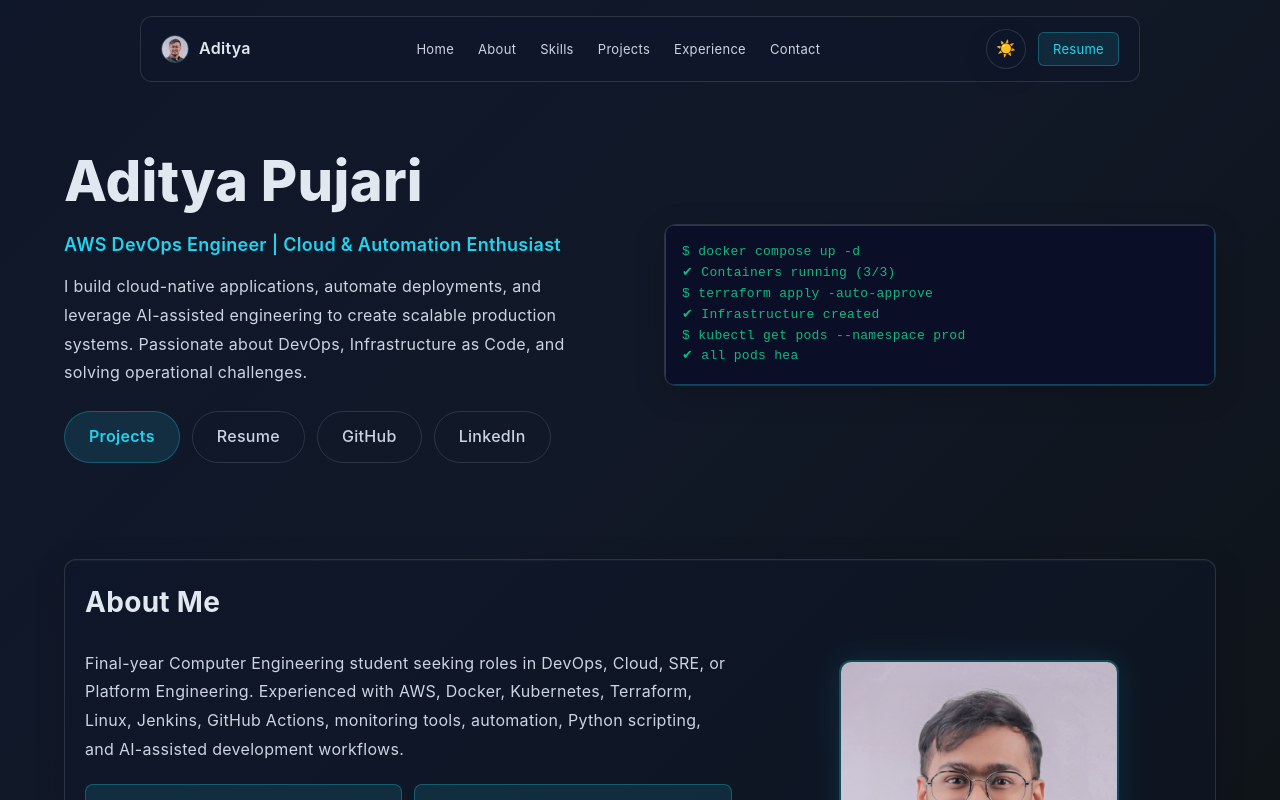
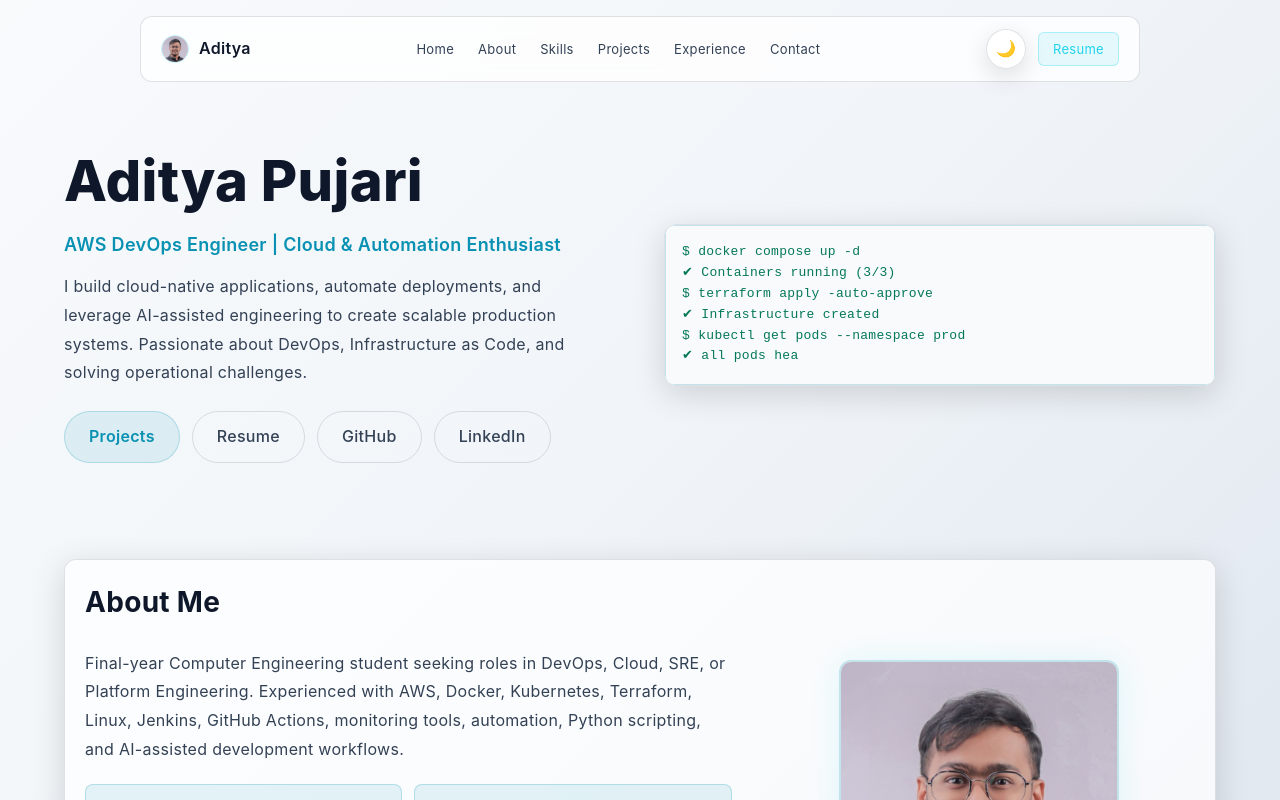
Before and after one commit to adityapujari854/My-Devops-Portfolio, a Next.js app: page / in a window 1280 px wide. Shown: the top 800 px of the page. Built offline with nearby package versions, Linux system fonts and the light colour scheme.

Commit message:
Update ThemeContext.tsx

```diff
--- a/contexts/ThemeContext.tsx
+++ b/contexts/ThemeContext.tsx
@@ -19,12 +19,12 @@ function applyTheme(theme: Theme) {
 }
 
 export function ThemeProvider({ children }: { children: ReactNode }) {
-  const [theme, setTheme] = useState<Theme>('dark');
+  const [theme, setTheme] = useState<Theme>('light');
   const [mounted, setMounted] = useState(false);
 
   useEffect(() => {
     const saved = localStorage.getItem('theme') as Theme | null;
-    const initial = saved === 'light' ? 'light' : 'dark';
+    const initial = saved === 'light' || saved === 'dark' ? saved : 'light';
     setTheme(initial);
     applyTheme(initial);
     setMounted(true);
```
